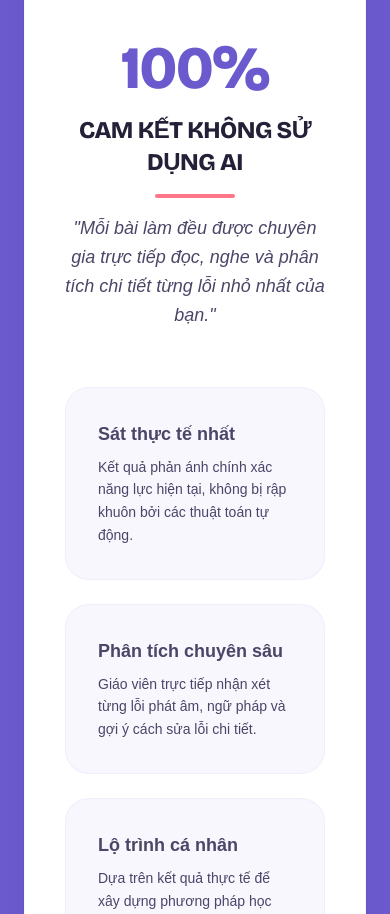
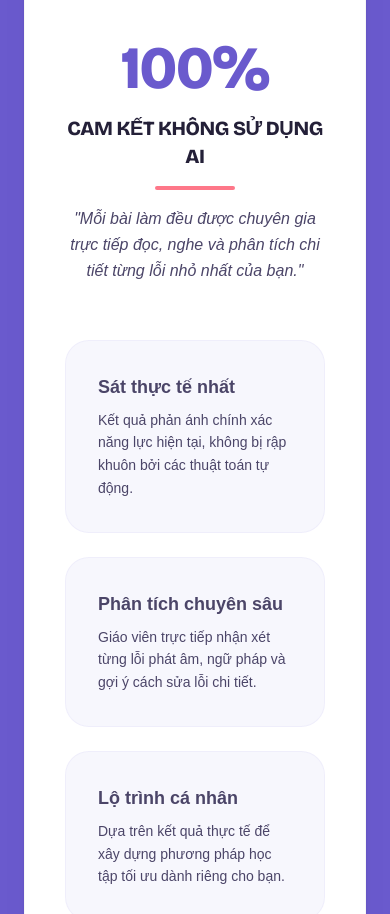
Before and after one commit to itxalo1413-art/Xalo_Landingpage, a Next.js app in the folder fe/: page / in a window 390 px wide. Shown: the part 2417-3331 px from the top of the page. Built offline with nearby package versions, Linux system fonts and the light colour scheme; a web font is replaced by a local one.

Commit message:
updating fe for mobile

```diff
--- a/fe/app/page.tsx
+++ b/fe/app/page.tsx
@@ -458,12 +458,12 @@ export default function Home() {
               <h2 className="text-6xl md:text-8xl font-black text-xle-primary leading-none tracking-tighter">
                 100%
               </h2>
-              <h3 className="text-2xl md:text-4xl font-extrabold text-foreground uppercase tracking-tight">
+              <h3 className="text-xl md:text-4xl font-extrabold text-foreground uppercase tracking-tight">
                 Cam kết không sử dụng AI
               </h3>
               <div className="h-1 w-20 bg-xle-accent mx-auto rounded-full"></div>
-              <p className="text-lg md:text-xl font-medium text-xle-text-secondary max-w-3xl mx-auto leading-relaxed italic">
-                "Mỗi bài làm đều được chuyên gia trực tiếp đọc, nghe và phân tích chi tiết từng lỗi nhỏ nhất của bạn."
+              <p className="text-md md:text-xl font-medium text-xle-text-secondary max-w-3xl mx-auto leading-relaxed italic">
+                "Mỗi bài làm đều được chuyên gia <br/> trực tiếp đọc, nghe và phân tích chi tiết từng lỗi nhỏ nhất của bạn."
               </p>
             </div>
 
```
